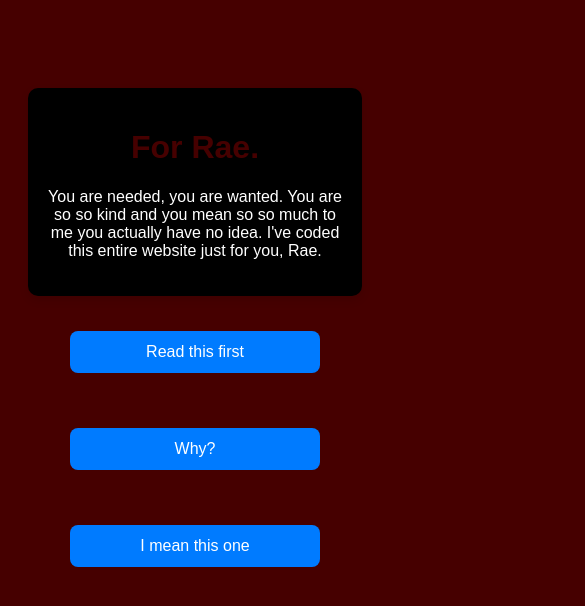
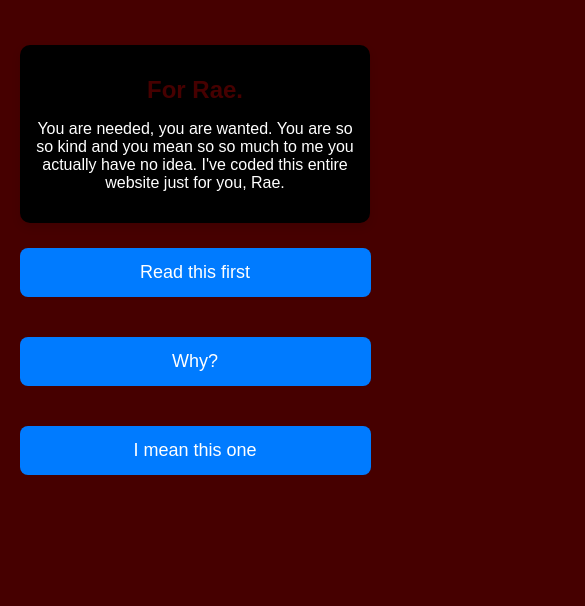
Before and after one commit to adpoScripts/Rae, a plain HTML site: page index.html in a window 390 px wide. Shown: the top 606 px of the page, 585 px wide, since content can reach past the window. Drawn offline with Linux system fonts and the light colour scheme.

Commit message:
Update index.html

```diff
--- a/index.html
+++ b/index.html
@@ -2,6 +2,8 @@
 <html>
 <head>
     <title>All About Rae</title>
+    <!-- Viewport tag for mobile scaling -->
+    <meta name="viewport" content="width=device-width, initial-scale=1">
     <style>
         body {
             font-family: Arial, sans-serif;
@@ -9,6 +11,7 @@
             background-color: #460000; /* Dark red */
             padding: 60px 20px;
             color: white;
+            margin: 0;
         }
         .container {
             max-width: 600px;
@@ -21,6 +24,7 @@
             opacity: 0;
             transform: translateY(-30px);
             animation: slideDownFadeIn 0.8s ease forwards;
+            box-sizing: border-box;
         }
         h1 {
             color: #460000;
@@ -41,6 +45,7 @@
             display: inline-block;
             position: relative;
             z-index: 10;
+            box-sizing: border-box;
         }
         button:hover {
             background: #0056b3;
@@ -57,6 +62,7 @@
             opacity: 0;
             pointer-events: none;
             transition: all 0.6s ease;
+            box-sizing: border-box;
         }
         /* Slide in from left */
         .slide-in-left {
@@ -82,6 +88,30 @@
             to {
                 opacity: 1;
                 transform: translateY(0);
+            }
+        }
+
+        /* Mobile responsiveness */
+        @media (max-width: 480px) {
+            body {
+                padding: 30px 10px;
+            }
+            .container, .bubble {
+                padding: 15px;
+                margin: 15px 10px;
+                max-width: 100%;
+            }
+            button {
+                width: 100%;
+                font-size: 18px;
+                padding: 14px 10px;
+                margin: 10px 0 30px 0;
+            }
+            h1 {
+                font-size: 24px;
+            }
+            p {
+                font-size: 16px;
             }
         }
     </style>
```
